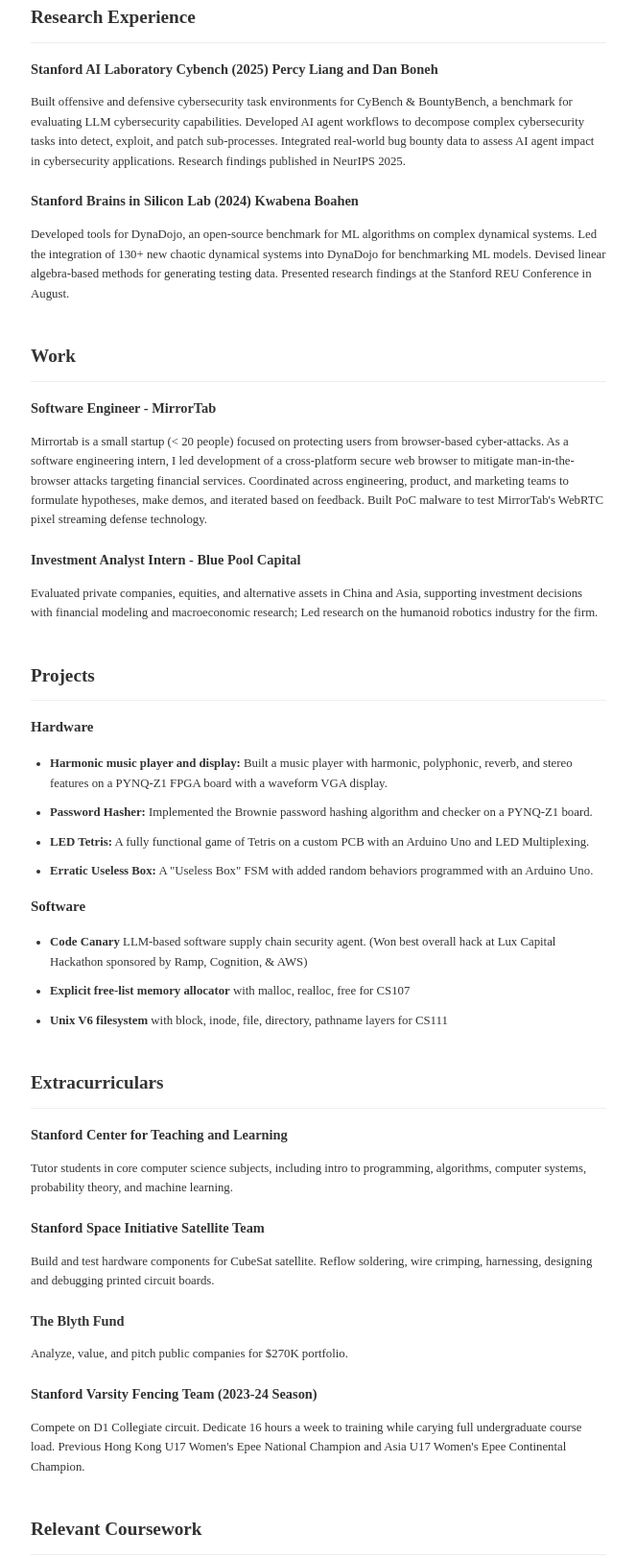
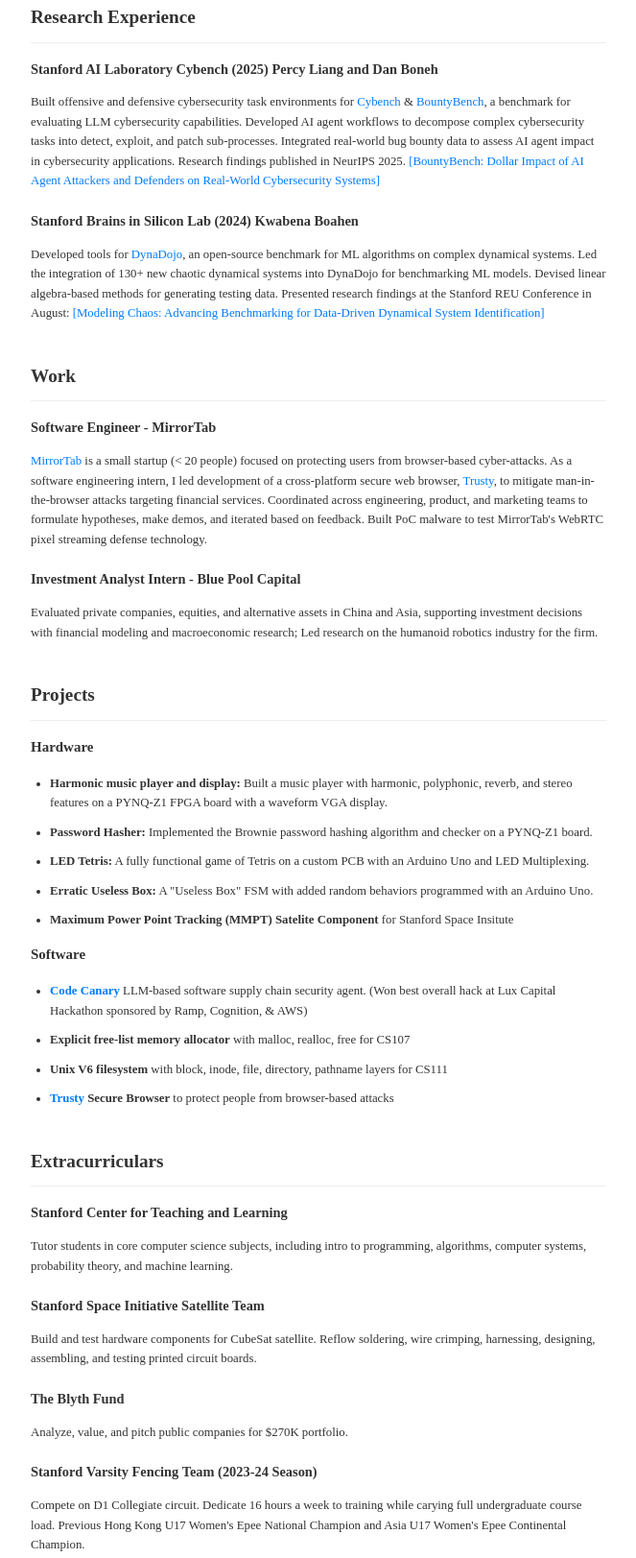
Before and after one commit to lmclane04/lmclane04.github.io, a plain HTML site: page index.html in a window 1280 px wide. Shown: the part 314-1937 px from the top of the page at 96% size, without its empty margins (308-971 px from the left). Drawn offline with Linux system fonts and the light colour scheme.

Commit message:
add links to projects

```diff
--- a/index.html
+++ b/index.html
@@ -24,13 +24,14 @@
             <h2>Research Experience</h2>
             <div class="entry">
                 <h3>Stanford AI Laboratory Cybench (2025) Percy Liang and Dan Boneh</h3>
-                <p>Built offensive and defensive cybersecurity task environments for CyBench & BountyBench, a benchmark for
+                <p>Built offensive and defensive cybersecurity task environments for <a href="https://cybench.github.io/">Cybench</a> & <a href="https://bountybench.github.io/">BountyBench</a>, a benchmark for
 evaluating LLM cybersecurity capabilities. Developed AI agent workflows to decompose complex cybersecurity tasks into
 detect, exploit, and patch sub-processes. Integrated real-world bug bounty data to assess AI agent impact in
-cybersecurity applications. Research findings published in NeurIPS 2025.</div>
+cybersecurity applications. Research findings published in NeurIPS 2025. <a href="https://ai.stanford.edu/blog/bountybench/">[BountyBench: Dollar Impact of AI Agent Attackers and Defenders on Real-World Cybersecurity Systems]</a></div>
             <div class="entry">
                 <h3>Stanford Brains in Silicon Lab (2024) Kwabena Boahen</h3>
-                <p>Developed tools for DynaDojo, an open-source benchmark for ML algorithms on complex dynamical systems. Led the integration of 130+ new chaotic dynamical systems into DynaDojo for benchmarking ML models. Devised linear algebra-based methods for generating testing data. Presented research findings at the Stanford REU Conference in August.</p>
+                <p>Developed tools for <a href="https://github.com/DynaDojo/dynadojo">DynaDojo</a>, an open-source benchmark for ML algorithms on complex dynamical systems. Led the integration of 130+ new chaotic dynamical systems into DynaDojo for benchmarking ML models. Devised linear algebra-based methods for generating testing data. Presented research findings at the Stanford REU Conference in August: <a href="EE-REU-2024-LaurenMcLane.pdf" target="_blank">[Modeling Chaos: Advancing Benchmarking for
+Data-Driven Dynamical System Identification]</a></p>
             </div>
         </section>
 
@@ -38,7 +39,7 @@ cybersecurity applications. Research findings published in NeurIPS 2025.</div>
             <h2>Work</h2>
             <div class="entry">
                 <h3>Software Engineer - MirrorTab</h3>
-                <p>Mirrortab is a small startup (< 20 people) focused on protecting users from browser-based cyber-attacks. As a software engineering intern, I led development of a cross-platform secure web browser to mitigate man-in-the-browser attacks targeting financial services. Coordinated across engineering, product, and marketing teams to formulate hypotheses, make demos, and iterated based on feedback. Built PoC malware to test MirrorTab's WebRTC pixel streaming defense technology.
+                <p><a href="https://www.mirrortab.com/">MirrorTab</a> is a small startup (< 20 people) focused on protecting users from browser-based cyber-attacks. As a software engineering intern, I led development of a cross-platform secure web browser, <a href="https://www.jointrusty.com/">Trusty</a>, to mitigate man-in-the-browser attacks targeting financial services. Coordinated across engineering, product, and marketing teams to formulate hypotheses, make demos, and iterated based on feedback. Built PoC malware to test MirrorTab's WebRTC pixel streaming defense technology.
             </div>
             <div class="entry">
                 <h3>Investment Analyst Intern - Blue Pool Capital</h3>
@@ -55,14 +56,15 @@ financial modeling and macroeconomic research; Led research on the humanoid robo
                 <li><strong>Password Hasher:</strong> Implemented the Brownie password hashing algorithm and checker on a PYNQ-Z1 board.</li>
                 <li><strong>LED Tetris:</strong> A fully functional game of Tetris on a custom PCB with an Arduino Uno and LED Multiplexing.</li>
                 <li><strong>Erratic Useless Box:</strong> A "Useless Box" FSM with added random behaviors programmed with an Arduino Uno.</li>
+                <li><strong>Maximum Power Point Tracking (MMPT) Satelite Component</strong> for Stanford Space Insitute</li>
             </ul>
             <h3>Software</h3>
             <ul>
-                <li><strong>Code Canary</strong> LLM-based software supply
+                <li><strong><a href="https://devpost.com/software/code-canary">Code Canary</a></strong> LLM-based software supply
 chain security agent. (Won best overall hack at Lux Capital Hackathon sponsored by Ramp, Cognition, & AWS)</li>
                 <li><strong>Explicit free-list memory allocator</strong> with malloc, realloc, free for CS107</li>
                 <li><strong>Unix V6 filesystem</strong> with block, inode, file, directory, pathname layers for CS111</li>
-
+                <li><strong><a href="https://www.jointrusty.com/">Trusty</a> Secure Browser</strong> to protect people from browser-based attacks</li>
             </ul>
         </section>
 
@@ -74,7 +76,7 @@ chain security agent. (Won best overall hack at Lux Capital Hackathon sponsored
             </div>
             <div class="entry">
                 <h3>Stanford Space Initiative Satellite Team</h3>
-                <p>Build and test hardware components for CubeSat satellite. Reflow soldering, wire crimping, harnessing, designing and debugging printed circuit boards.</p>
+                <p>Build and test hardware components for CubeSat satellite. Reflow soldering, wire crimping, harnessing, designing, assembling, and testing printed circuit boards.</p>
             </div>
             <div class="entry">
                 <h3>The Blyth Fund</h3>
```
Also changed, not shown: 1 other file.
